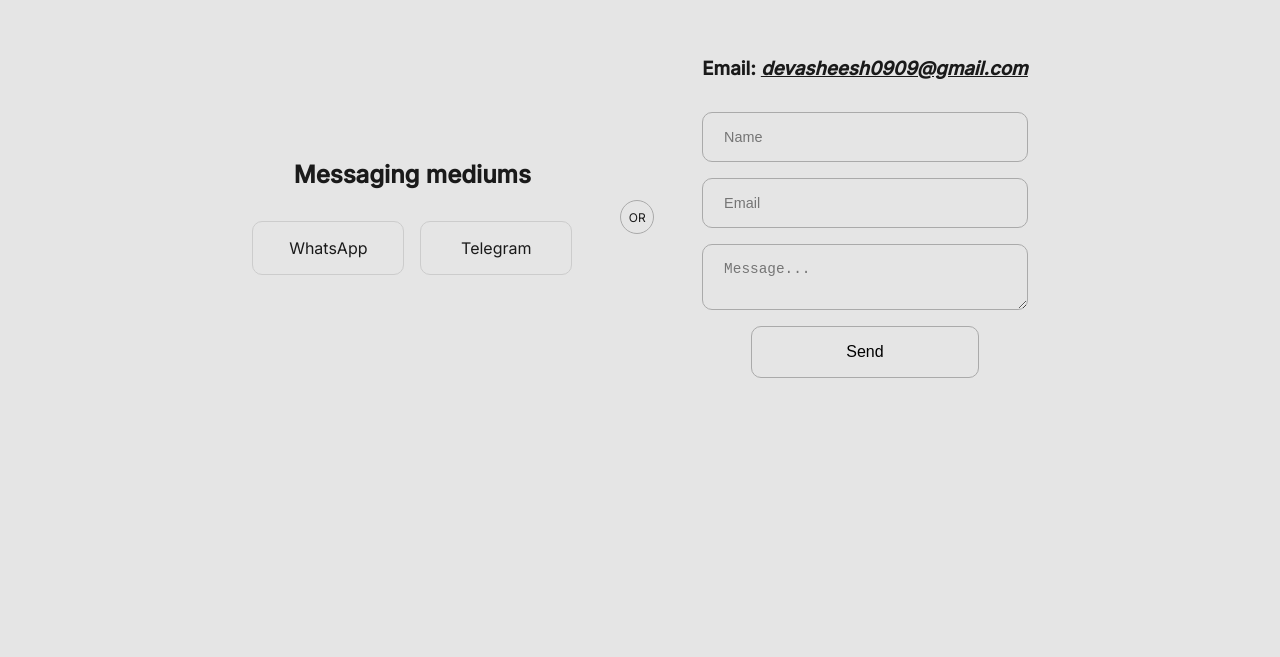
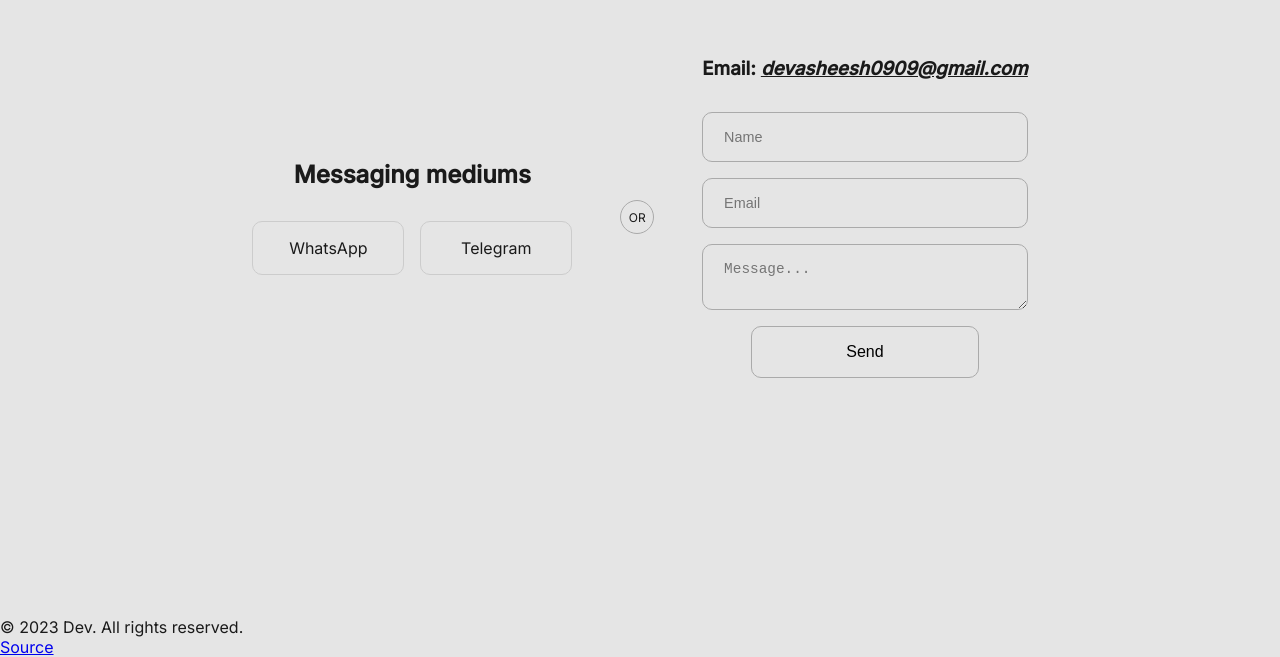
Before and after one commit to BugReportOnWeb/fee-portfolio, a plain HTML site: page index.html in a window 1280 px wide. Shown: the part 2743-3400 px from the top of the page. Before the commit the page ends 3360 px from the top, so only its background shows below. Drawn offline with Linux system fonts and the light colour scheme.

Commit message:
Add footer section

```diff
--- a/index.html
+++ b/index.html
@@ -117,5 +117,12 @@
                 </div>
             </div>
         </section>
+
+        <footer id='footer'>
+            <div class='footer-wrapper'>
+                <p>&copy 2023 Dev. All rights reserved.<p>
+                <a target='_blank' href='https://github.com/BugReportOnWeb/fee-portfolio'>Source</a>
+            </div>
+        </footer>
     </body>
 </html>
```
